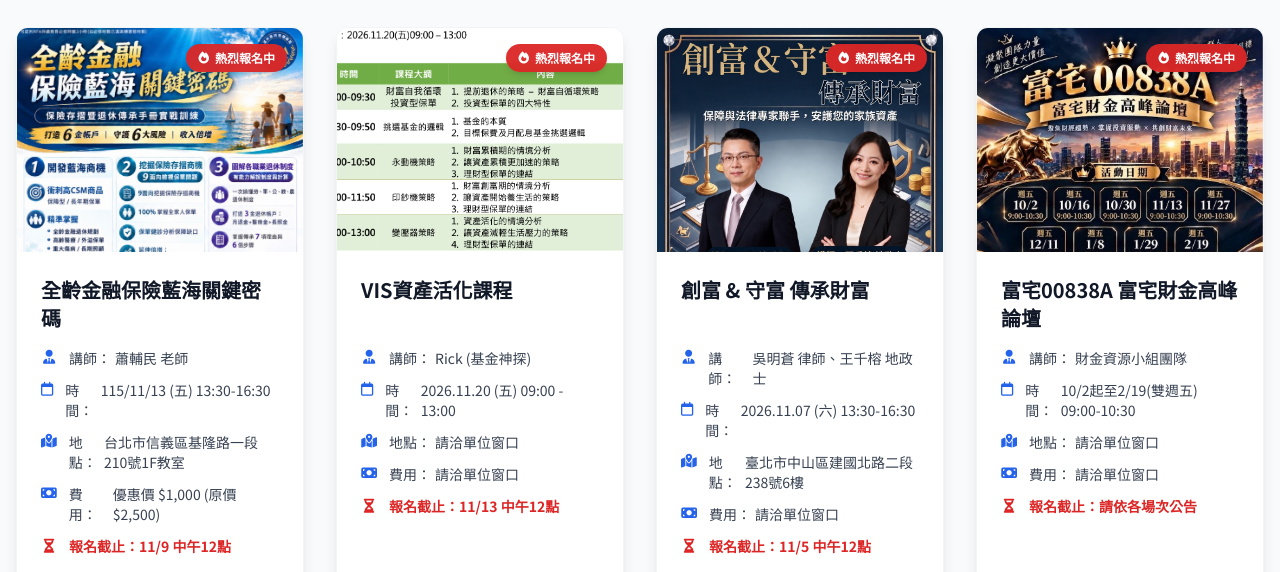
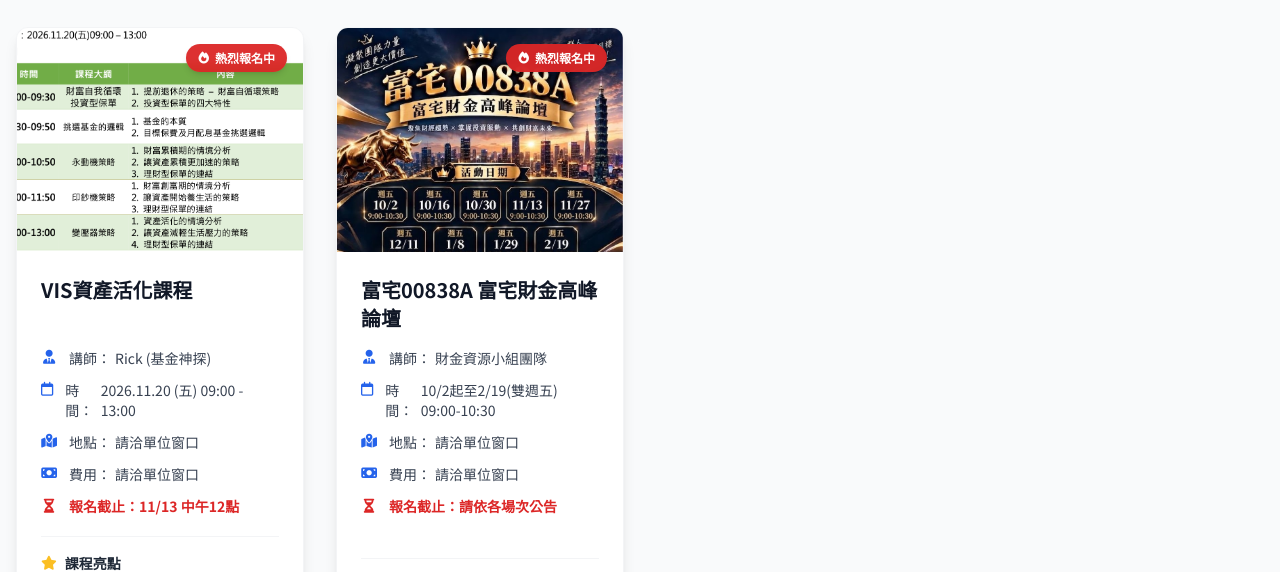
Before and after one commit to 9mzrryn7bv-netizen/IDA-Learning, a plain HTML site: page index.html in a window 1280 px wide. Shown: the part 197-769 px from the top of the page. Drawn offline with nearby package versions, Linux system fonts and the light colour scheme.

Commit message:
Update index.html

```diff
--- a/index.html
+++ b/index.html
@@ -73,19 +73,8 @@
 
     <!-- JavaScript Data and Rendering -->
     <script>
-        // 課程資料陣列 (已精確對應指定的圖片檔名與資料)
+        // 課程資料陣列 (已移除過期課程)
         const courses = [
-            {
-                title: "全齡金融保險藍海關鍵密碼",
-                image: "S__50708522.jpg",
-                instructor: "蕭輔民 老師",
-                time: "115/11/13 (五) 13:30-16:30",
-                location: "台北市信義區基隆路一段210號1F教室",
-                fee: "優惠價 $1,000 (原價 $2,500)",
-                deadline: "11/9 中午12點",
-                link: "https://forms.gle/gBeAr2VUbUwSzH657",
-                features: ["開發藍海商機", "挖掘保險存摺", "圖解各職業退休制度"]
-            },
             {
                 title: "VIS資產活化課程",
                 image: "944766be-72d3-437f-8411-66eb44420ddc.png",
@@ -96,17 +85,6 @@
                 deadline: "11/13 中午12點",
                 link: "https://forms.gle/hpF33mXnDdAPk9PC8",
                 features: ["會挑基金", "會講財富自我循環", "會用印鈔機", "會用變壓器"]
-            },
-            {
-                title: "創富 & 守富 傳承財富",
-                image: "IMG_4410_2.jpg",
-                instructor: "吳明蒼 律師、王千榕 地政士",
-                time: "2026.11.07 (六) 13:30-16:30",
-                location: "臺北市中山區建國北路二段238號6樓",
-                fee: "請洽單位窗口",
-                deadline: "11/5 中午12點",
-                link: "https://forms.gle/2xMcU3aDHmgQTB8m9",
-                features: ["安心傳承: 法律保障降低風險", "和諧家族: 避免爭議守護親情", "三本帳本: 完整規劃清楚傳承", "財富永續: 資產安全世代延續"]
             },
             {
                 title: "富宅00838A 富宅財金高峰論壇",
```
